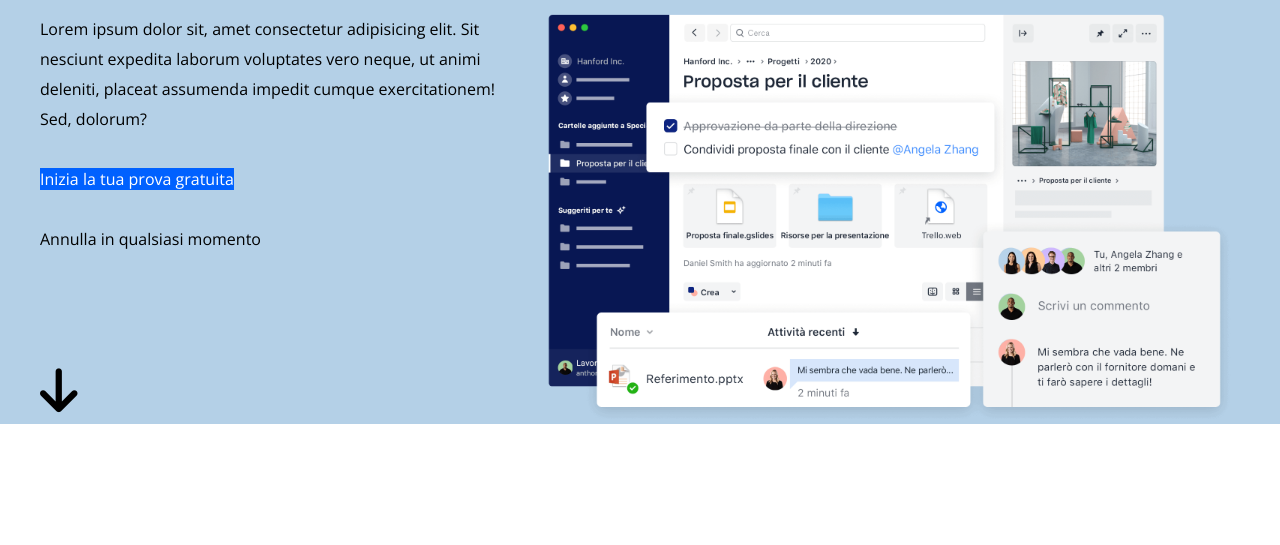
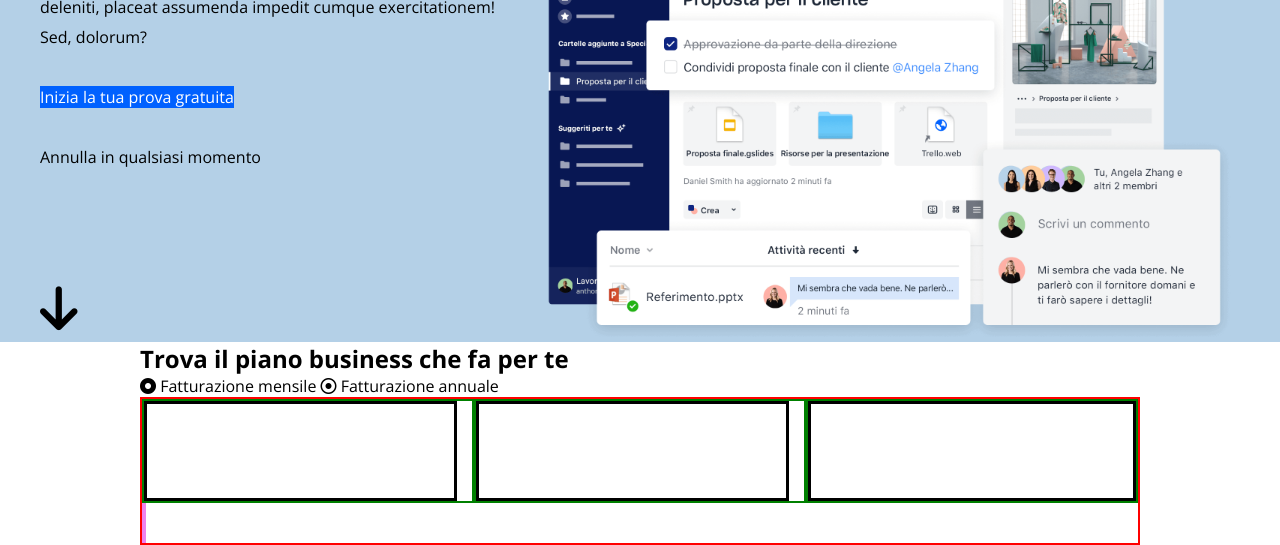
Before and after one commit to w3bd3v3lop3rNico/htmlcss-dropbox, a plain HTML site: page index.html in a window 1280 px wide. Shown: the part 297-842 px from the top of the page. Before the commit the page ends 800 px from the top, so only its background shows below. Drawn offline with nearby package versions, Linux system fonts and the light colour scheme.

Commit message:
Cards Html Skeleton-style layout and debug

```diff
--- a/css/style.css
+++ b/css/style.css
@@ -79,7 +79,7 @@ menu {
 
 .title-row {
     text-align: left;
-    font-size: 50px;
+    font-size: 30px;
     padding: 30px;
 }
 
@@ -105,6 +105,21 @@ menu {
     line-height: 30px;
 }
 
+/* Subscription */
+.card-row {
+    display: flex;
+    flex-wrap: wrap;
+}
+.card-col-4 {
+    flex-basis: calc((100% /12) * 4);
+    padding-right: 15px;
+}
+.card-row :nth-child(3) {
+    padding-right: 0;
+}
+
+
+
 
 
 
@@ -113,3 +128,22 @@ menu {
 .debug header {
     border: 1px solid black;
 }
+
+.debug .card-row {
+    border: 2px solid red;
+    min-height: 100px;
+}
+
+.debug .card-col-4 {
+    min-height: 100px;
+    border: 2px solid green;
+}
+
+.debug .card-col-12 {
+    min-height: 40px;
+    border: 2px solid violet;
+}
+.debug .card {
+    min-height: 100px;
+    border: 3px solid black;
+}
--- a/index.html
+++ b/index.html
@@ -8,11 +8,11 @@
     <link rel="preconnect" href="https://fonts.gstatic.com" crossorigin>
     <link href="https://fonts.googleapis.com/css2?family=DM+Sans:opsz,wght@9..40,100;9..40,400;9..40,500;9..40,600;9..40,700&family=Fredoka:wght@300;400;500;600&family=Open+Sans:wght@400;500;700;800&display=swap" rel="stylesheet">
     <link
-			rel="stylesheet"
-			href="https://cdnjs.cloudflare.com/ajax/libs/font-awesome/6.4.2/css/all.min.css"
-			integrity="sha512-z3gLpd7yknf1YoNbCzqRKc4qyor8gaKU1qmn+CShxbuBusANI9QpRohGBreCFkKxLhei6S9CQXFEbbKuqLg0DA=="
-			crossorigin="anonymous"
-			referrerpolicy="no-referrer"
+		rel="stylesheet"
+		href="https://cdnjs.cloudflare.com/ajax/libs/font-awesome/6.4.2/css/all.min.css"
+		integrity="sha512-z3gLpd7yknf1YoNbCzqRKc4qyor8gaKU1qmn+CShxbuBusANI9QpRohGBreCFkKxLhei6S9CQXFEbbKuqLg0DA=="
+		crossorigin="anonymous"
+		referrerpolicy="no-referrer"
 	/>
     <link rel="stylesheet" href="./css/style.css">
 
@@ -47,18 +47,50 @@
                         </div>
                         <div class="hero-text-item"><i class="fa-solid fa-arrow-down"></i></div>
                     </div>
-
                     <div class="hero-img">
                         <img src="./img/jumbo.png" alt="">
+
+                    </div>
+                </div>
+            </div>
+        </section>
+        <section class="subscription">
+            <div class="container">
+                <h2>Trova il piano business che fa per te</h2>
+                <div>
+                    <span><i class="fa-solid fa-circle-dot"></i> Fatturazione mensile</span>
+                    <span><i class="fa-regular fa-circle-dot"></i> Fatturazione annuale</span>
+                </div>
+                <div class="card-row">
+                    <div class="card-col-4">
+                        <div class="card">
+                        </div>
+
+                    </div>
+                    <div class="card-col-4">
+                        <div class="card">
+                        </div>
+
+                    </div>
+                    <div class="card-col-4">
+                        <div class="card">
+                        </div>
+
+                    </div>
+                    <div class="card-col-12">
 
                     </div>
 
 
                 </div>
 
+
+
             </div>
 
+
         </section>
+
     </main>
     <footer></footer>
 
```
